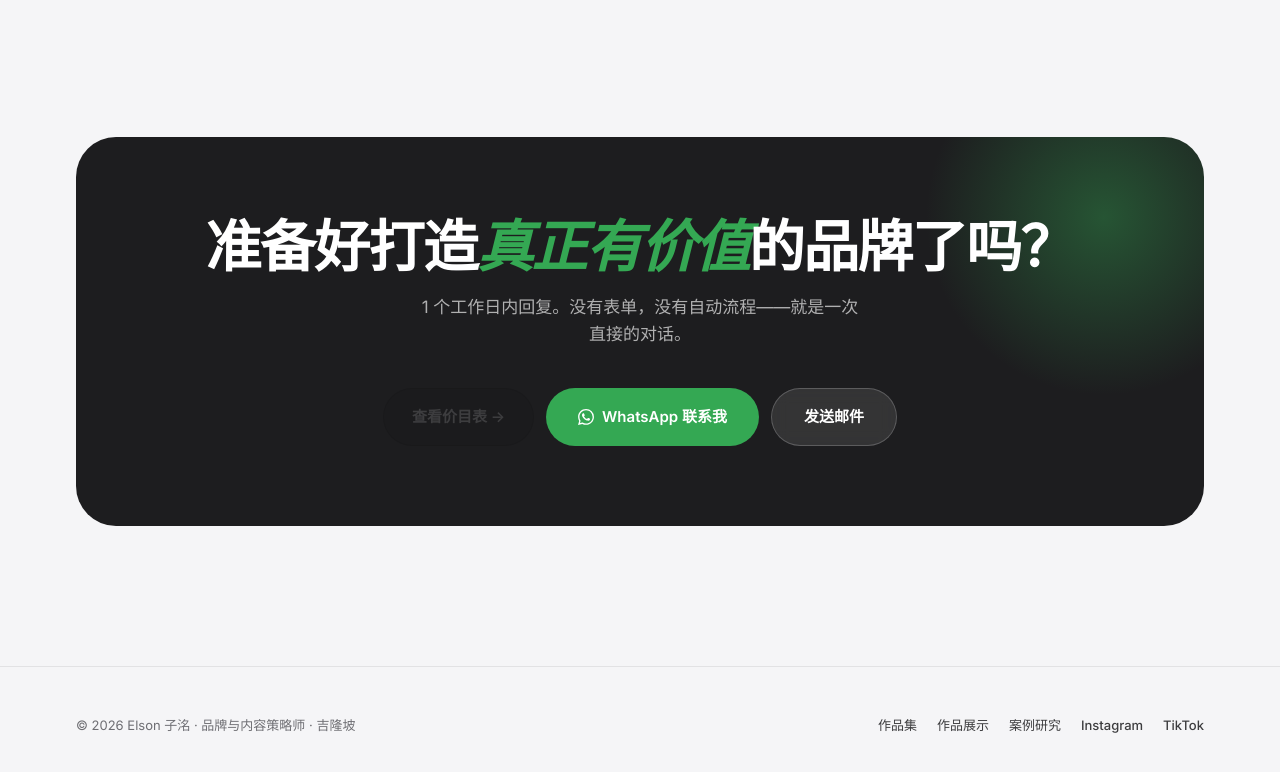
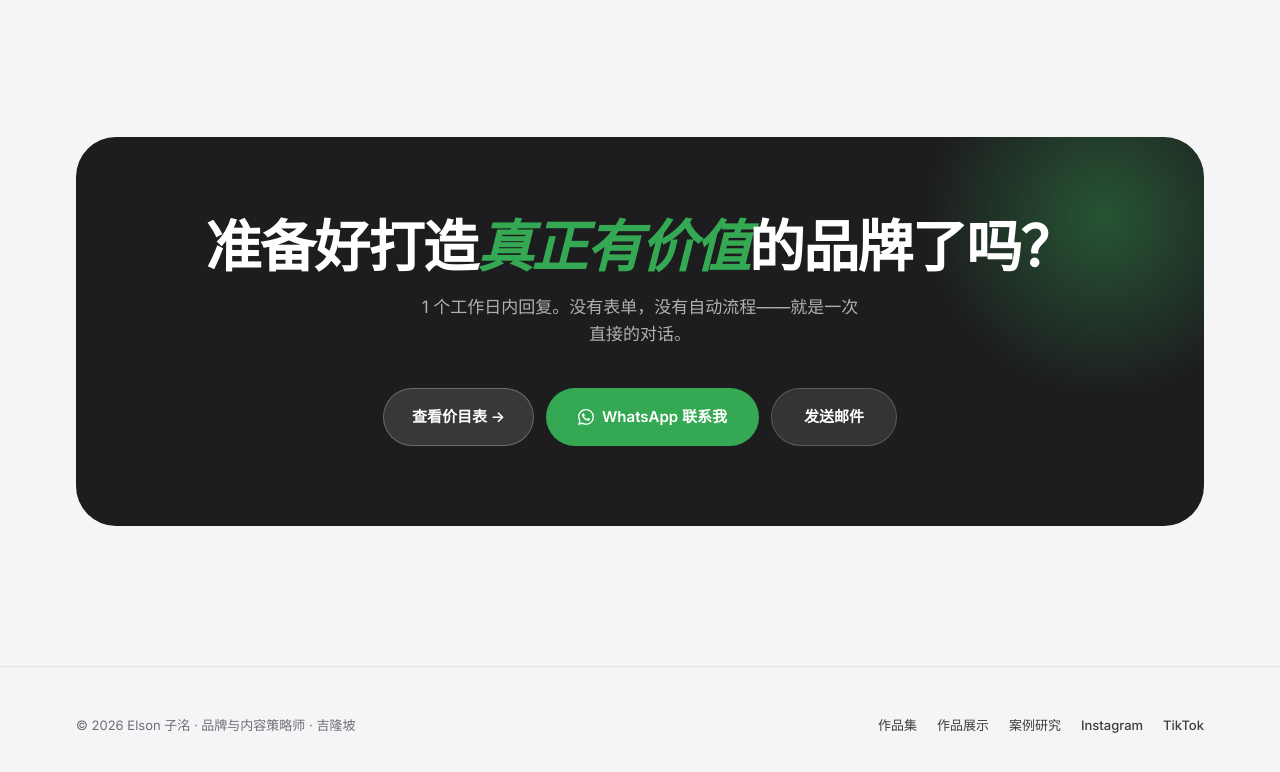
Before and after one commit to cht8987/elson.github.io, a plain HTML site: page services-zh.html in a window 1280 px wide. Shown: the part 4764-5536 px from the top of the page. Drawn offline with Linux system fonts and the light colour scheme.

Commit message:
fix: CTA band View Price Catalog button visible on dark bg

```diff
--- a/services-zh.html
+++ b/services-zh.html
@@ -346,6 +346,8 @@ nav {
 .cta-band-btns { display: flex; gap: 12px; justify-content: center; flex-wrap: wrap; position: relative; }
 .btn-g { background: var(--green); color: white; padding: 16px 32px; border-radius: 100px; font-size: 15px; font-weight: 600; text-decoration: none; display: inline-flex; align-items: center; gap: 8px; transition: opacity .2s, transform .25s; }
 .btn-g:hover { opacity: .88; transform: translateY(-2px); }
+.cta-band-btns .btn-ghost { background: rgba(255,255,255,0.12); color: white; border: 1px solid rgba(255,255,255,0.25); }
+.cta-band-btns .btn-ghost:hover { background: rgba(255,255,255,0.2); }
 .btn-w { background: rgba(255,255,255,0.1); border: 1px solid rgba(255,255,255,0.2); color: white; backdrop-filter: blur(8px); padding: 16px 32px; border-radius: 100px; font-size: 15px; font-weight: 600; text-decoration: none; display: inline-flex; align-items: center; gap: 8px; transition: background .2s, transform .25s; }
 .btn-w:hover { background: rgba(255,255,255,0.18); transform: translateY(-2px); }
 @media (max-width: 600px) { .cta-band { padding: 56px 28px; } }
```
Also changed, not shown: services.html (+2 -0 lines).
